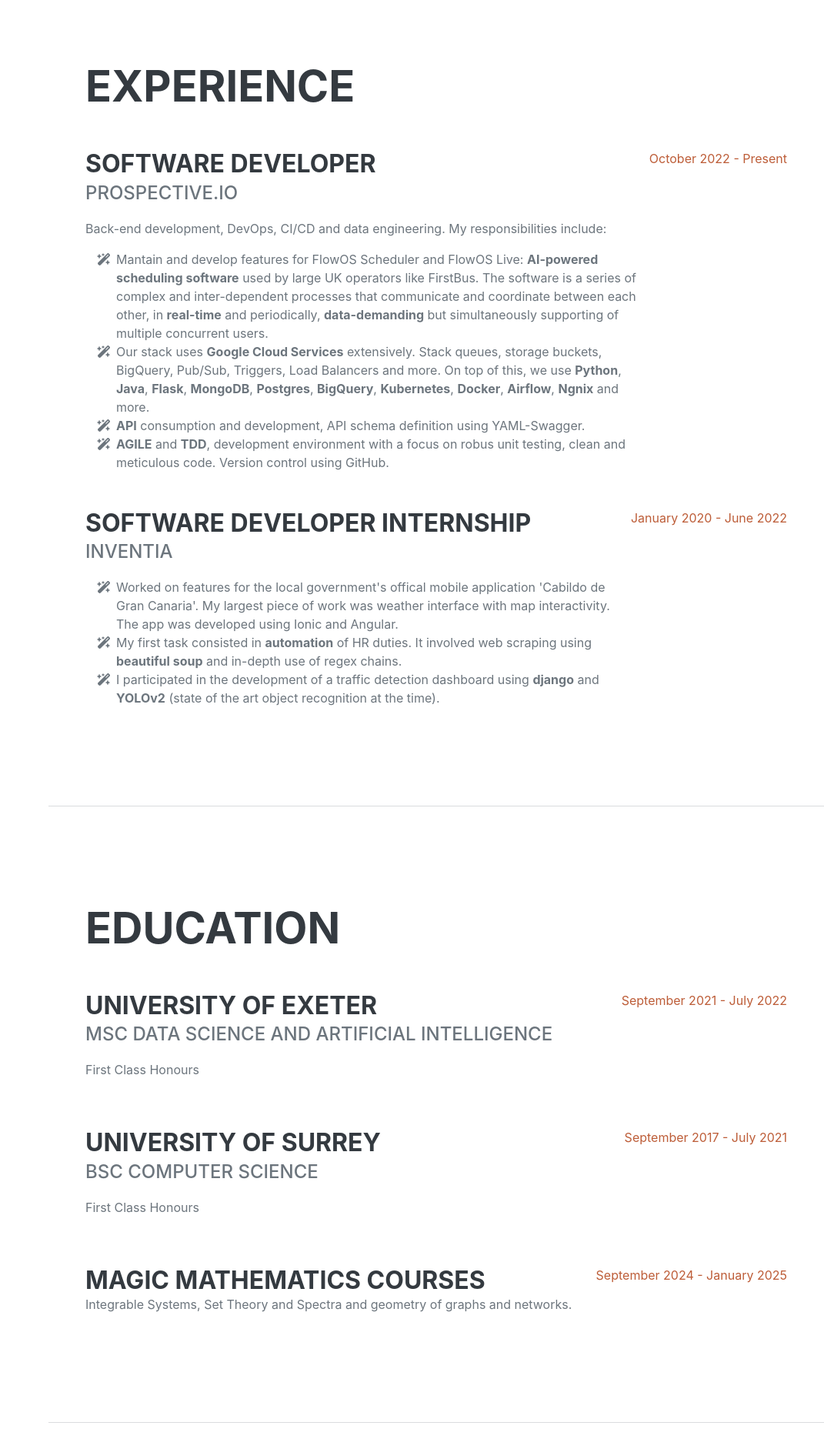
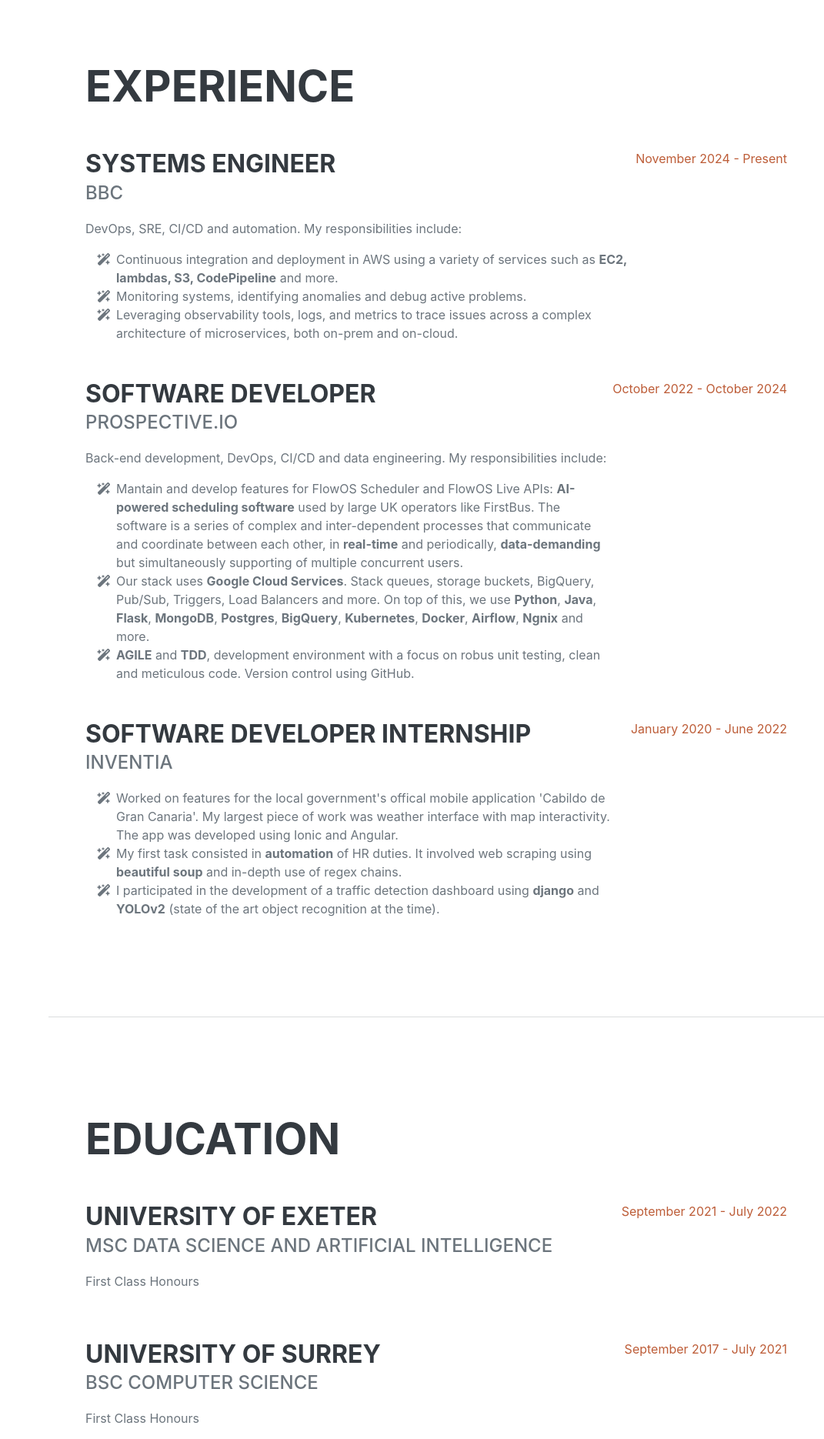
Before and after one commit to ValeriaCasado/personal-site, a Flask app: page / in a window 1280 px wide. Shown: the part 802-2672 px from the top of the page at 77% size, without its empty margins (209-1280 px from the left). Run offline with Flask 3, Linux system fonts and the light colour scheme; some libraries are stand-ins or nearby versions; some web fonts are replaced.

Commit message:
Add experience´

```diff
--- a/app/templates/index.html
+++ b/app/templates/index.html
@@ -85,21 +85,39 @@
                     <h2 class="mb-5">Experience</h2>
                     <div class="d-flex flex-column flex-md-row justify-content-between mb-5">
                         <div class="flex-grow-1">
+                            <h3 class="mb-0">Systems Engineer</h3>
+                            <div class="subheading mb-3">BBC</div>
+                            <p>DevOps, SRE, CI/CD and automation. My responsibilities include:</p>
+                            <ul class="fa-ul mb-0">
+                                <li>
+                                    <span class="fa-li"><i class="fa-solid fa-wand-magic-sparkles"></i></span>
+                                    Continuous integration and deployment in AWS using a variety of services such as <b>EC2, lambdas, S3, CodePipeline</b> and more.
+                                </li>
+                                <li>
+                                    <span class="fa-li"><i class="fa-solid fa-wand-magic-sparkles"></i></span>
+                                    Monitoring systems, identifying anomalies and debug active problems.
+                                </li>
+                                <li>
+                                    <span class="fa-li"><i class="fa-solid fa-wand-magic-sparkles"></i></span>
+                                    Leveraging observability tools, logs, and metrics to trace issues across a complex architecture of microservices, both on-prem and on-cloud.
+                                </li>
+                            </ul>
+                        </div>
+                        <div class="flex-shrink-0"><span class="text-primary">November 2024 - Present</span></div>
+                    </div>
+                    <div class="d-flex flex-column flex-md-row justify-content-between mb-5">
+                        <div class="flex-grow-1">
                             <h3 class="mb-0">Software Developer</h3>
                             <div class="subheading mb-3">Prospective.io</div>
                             <p>Back-end development, DevOps, CI/CD and data engineering. My responsibilities include:</p>
                             <ul class="fa-ul mb-0">
                                 <li>
                                     <span class="fa-li"><i class="fa-solid fa-wand-magic-sparkles"></i></span>
-                                    Mantain and develop features for FlowOS Scheduler and FlowOS Live: <b>AI-powered scheduling software</b> used by large UK operators like FirstBus. The software is a series of complex and inter-dependent processes that communicate and coordinate between each other, in <b>real-time</b> and periodically, <b>data-demanding</b> but simultaneously supporting of </b>multiple concurrent users</b>.
+                                    Mantain and develop features for FlowOS Scheduler and FlowOS Live APIs: <b>AI-powered scheduling software</b> used by large UK operators like FirstBus. The software is a series of complex and inter-dependent processes that communicate and coordinate between each other, in <b>real-time</b> and periodically, <b>data-demanding</b> but simultaneously supporting of </b>multiple concurrent users</b>.
                                 </li>
                                 <li>
                                     <span class="fa-li"><i class="fa-solid fa-wand-magic-sparkles"></i></span>
-                                    Our stack uses <b>Google Cloud Services</b> extensively. Stack queues, storage buckets, BigQuery, Pub/Sub, Triggers, Load Balancers and more. On top of this, we use <b>Python</b>, <b>Java</b>, <b>Flask</b>, <b>MongoDB</b>, <b>Postgres</b>, <b>BigQuery</b>, <b>Kubernetes</b>, <b>Docker</b>, <b>Airflow</b>, <b>Ngnix</b> and more.
-                                </li>
-                                <li>
-                                    <span class="fa-li"><i class="fa-solid fa-wand-magic-sparkles"></i></span>
-                                <b>API</b> consumption and development, API schema definition using YAML-Swagger.
+                                    Our stack uses <b>Google Cloud Services</b>. Stack queues, storage buckets, BigQuery, Pub/Sub, Triggers, Load Balancers and more. On top of this, we use <b>Python</b>, <b>Java</b>, <b>Flask</b>, <b>MongoDB</b>, <b>Postgres</b>, <b>BigQuery</b>, <b>Kubernetes</b>, <b>Docker</b>, <b>Airflow</b>, <b>Ngnix</b> and more.
                                 </li>
                                 <li>
                                     <span class="fa-li"><i class="fa-solid fa-wand-magic-sparkles"></i></span>
@@ -107,7 +125,7 @@
                                 </li>
                             </ul>
                         </div>
-                        <div class="flex-shrink-0"><span class="text-primary">October 2022 - Present</span></div>
+                        <div class="flex-shrink-0"><span class="text-primary">October 2022 - October 2024</span></div>
                     </div>
                     <div class="d-flex flex-column flex-md-row justify-content-between mb-5">
                         <div class="flex-grow-1">
```
